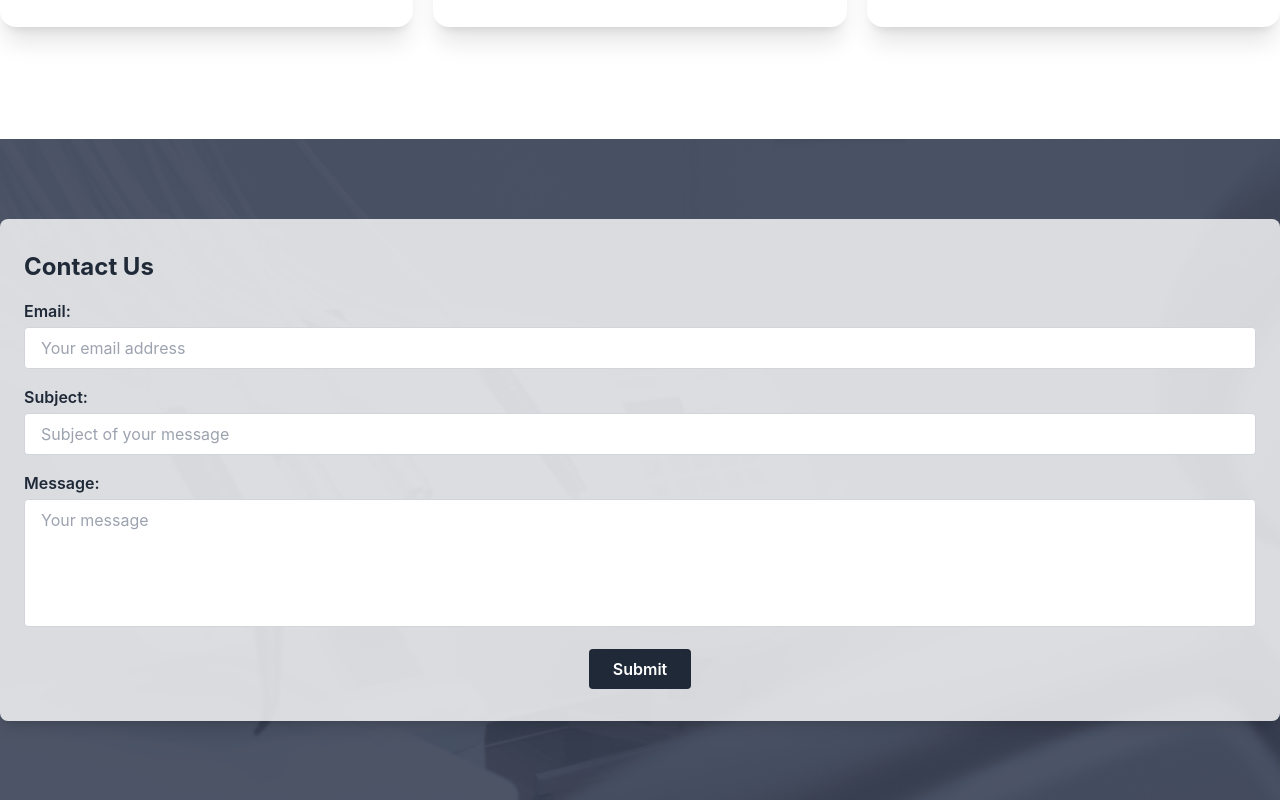
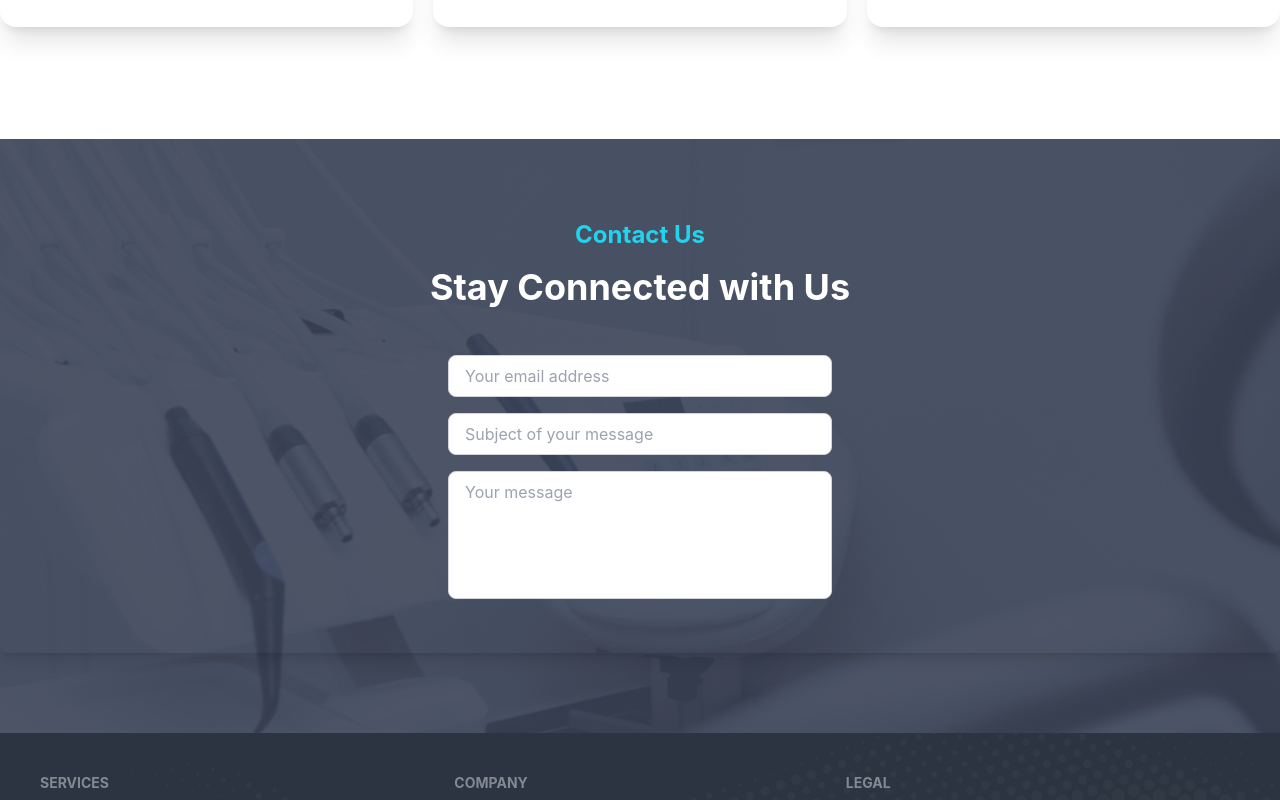
Before and after one commit to Iam-abdulahad/Doctor_Portal, a React (Create React App) app: page / in a window 1280 px wide. Shown: the part 3640-4440 px from the top of the page. Built offline with nearby package versions, Linux system fonts and the light colour scheme.

Commit message:
customized contact us form

```diff
--- a/src/Pages/Home/Contact/Contact.js
+++ b/src/Pages/Home/Contact/Contact.js
@@ -7,25 +7,26 @@ const Contact = () => {
                               background: `url(${appointment})`
                     }}
                     >
-                              <div class="container mx-auto py-20">
-                                        <div class="bg-white bg-opacity-80 px-6 py-8 rounded-lg shadow-lg">
-                                                  <h2 class="text-2xl font-bold mb-4">Contact Us</h2>
+                              <div class="container mx-auto py-20 grid justify-self-center">
+
+                                        <h2 class="text-2xl font-bold mb-4 text-[#22d3ee] text-center">Contact Us</h2>
+                                        <h1 className='text-4xl font-bold mb-4 text-white text-center' >Stay Connected with Us</h1>
+
+                                        <div class=" px-6 py-8 rounded-lg shadow-lg text-center">
                                                   <form>
                                                             <div class="mb-4">
-                                                                      <label for="email" class="block font-semibold mb-1">Email:</label>
-                                                                      <input type="text" id="email" name="email" placeholder="Your email address" class="w-full px-4 py-2 border border-gray-300 rounded focus:outline-none focus:border-gray-500" />
+                                                                      <input type="text" id="email" name="email" placeholder="Your email address" class="w-96 px-4 py-2 border border-gray-300 rounded-lg focus:outline-none focus:border-gray-500" />
                                                             </div>
                                                             <div class="mb-4">
-                                                                      <label for="subject" class="block font-semibold mb-1">Subject:</label>
-                                                                      <input type="text" id="subject" name="subject" placeholder="Subject of your message" class="w-full px-4 py-2 border border-gray-300 rounded focus:outline-none focus:border-gray-500" />
+                                                                      <input type="text" id="subject" name="subject" placeholder="Subject of your message" class="w-96 px-4 py-2 border border-gray-300 rounded-lg focus:outline-none focus:border-gray-500" />
                                                             </div>
                                                             <div class="mb-4">
-                                                                      <label for="message" class="block font-semibold mb-1">Message:</label>
-                                                                      <textarea id="message" name="message" placeholder="Your message" class="w-full px-4 py-2 border border-gray-300 rounded resize-none h-32 focus:outline-none focus:border-gray-500"></textarea>
+                                                                      <textarea id="message" name="message" placeholder="Your message" class="w-96 px-4 py-2 border border-gray-300 rounded-lg resize-none h-32 focus:outline-none focus:border-gray-500"></textarea>
                                                             </div>
-                                                            <div class="text-center">
-                                                                      <button type="submit" class="bg-gray-800 text-white px-6 py-2 rounded font-semibold hover:bg-gray-700">Submit</button>
+                                                            <div class="">
+
                                                             </div>
+
                                                   </form>
                                         </div>
                               </div>
```
